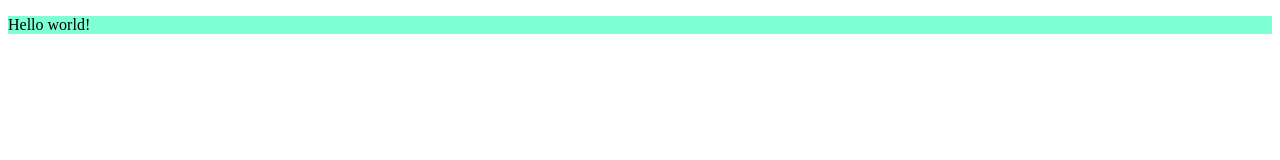
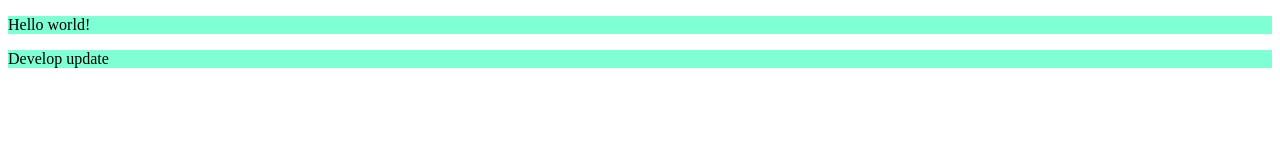
Before and after one commit to Setcch/letea, a plain HTML site: page index.html in a window 1280 px wide. Drawn offline with Linux system fonts and the light colour scheme.

Commit message:
Develop init

```diff
--- a/index.html
+++ b/index.html
@@ -8,5 +8,8 @@
 </head>
 <body>
     <p>Hello world!</p>
+
+
+    <p>Develop update</p>
 </body>
 </html>
```
